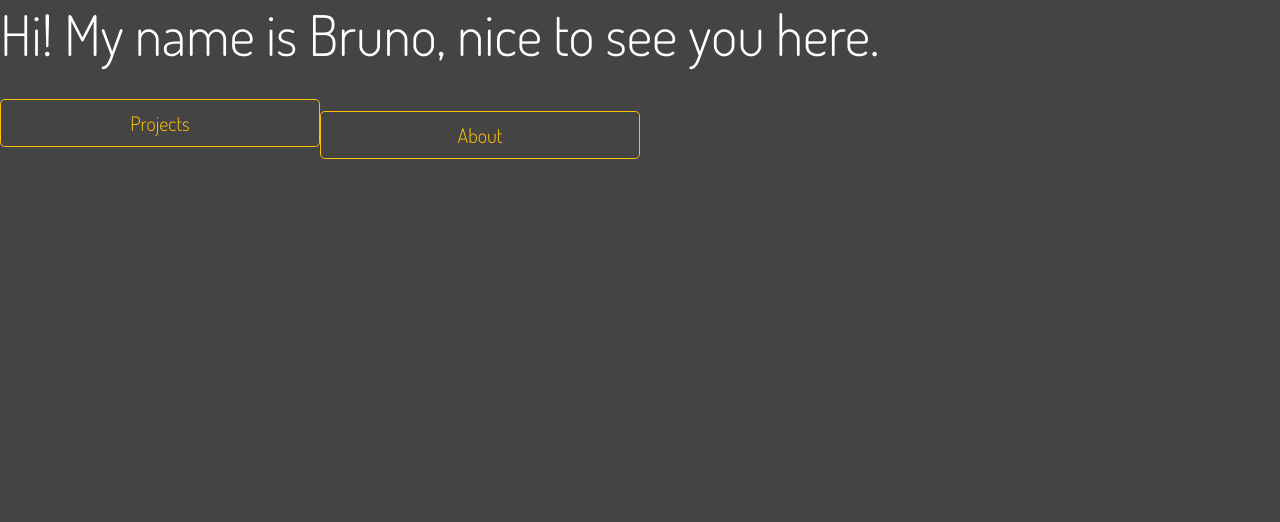
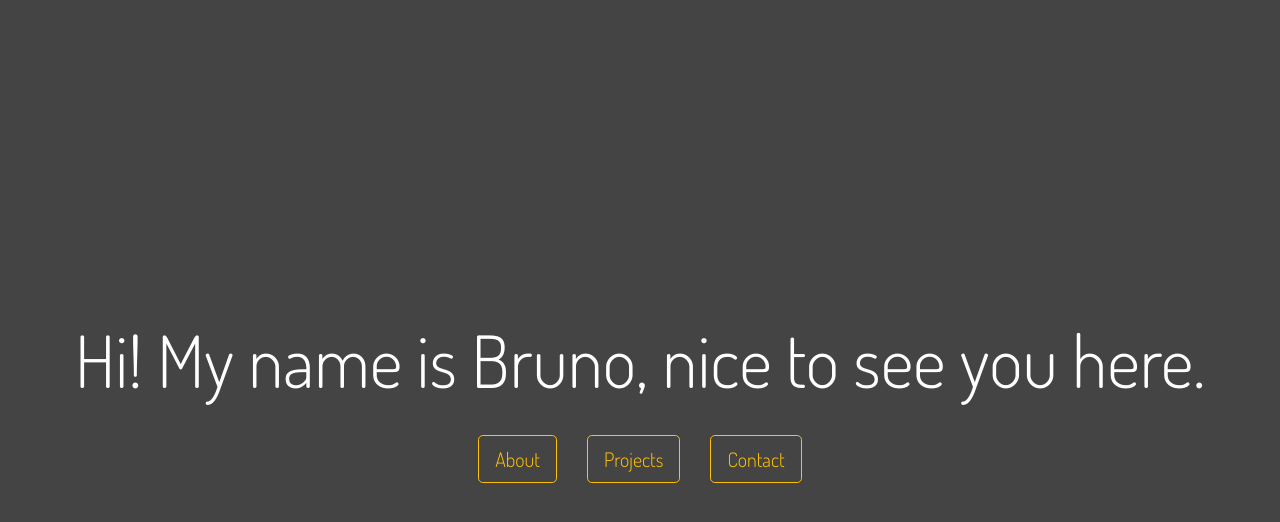
Before and after one commit to bruno-gurgel/portfolio, a React (Create React App) app: page / in a window 1280 px wide. Shown: the top 522 px of the page. Built offline with nearby package versions, Linux system fonts and the light colour scheme.

Commit message:
feat: Added routes

```diff
--- a/src/App.js
+++ b/src/App.js
@@ -1,17 +1,19 @@
 import "./App.css";
-import Button from "react-bootstrap/Button";
+import { Route, Switch } from "react-router";
+import About from "./features/about/About";
+import Home from "./features/home/Home";
 
 function App() {
 	return (
-		<div className="App ">
-			<h1 className="display-4">Hi! My name is Bruno, nice to see you here.</h1>
-			<br />
-			<Button variant="outline-warning" size="lg" className=" btn mb-4 w-25">
-				Projects
-			</Button>
-			<Button variant="outline-warning" size="lg" className="btn w-25">
-				About
-			</Button>
+		<div className="App">
+			<Switch>
+				<Route path="/about">
+					<About />
+				</Route>
+				<Route path="/">
+					<Home />
+				</Route>
+			</Switch>
 		</div>
 	);
 }
```
